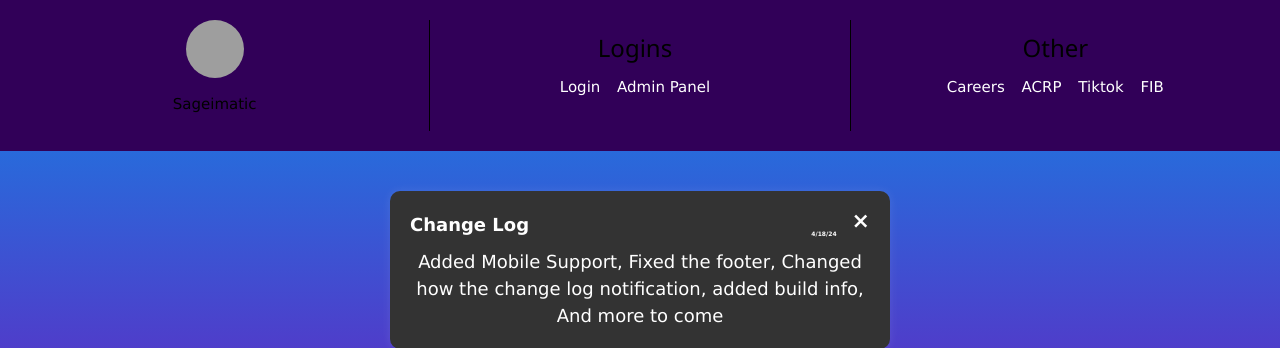
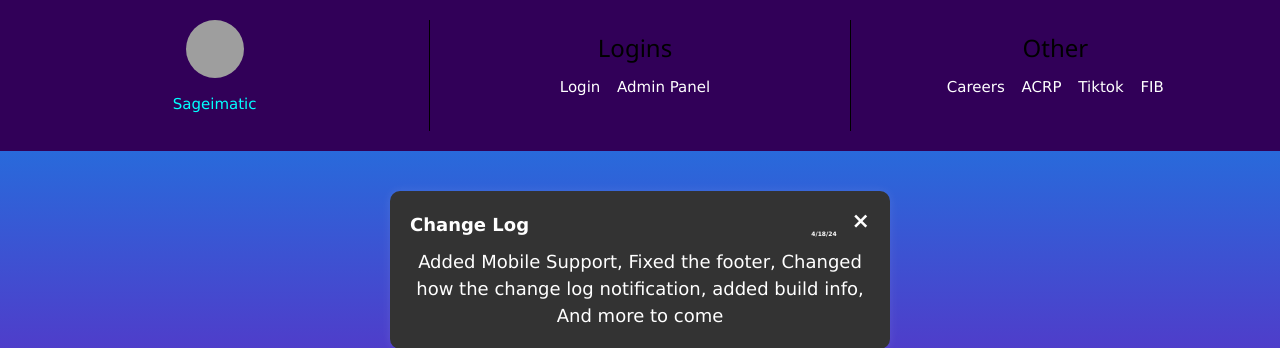
Before and after one commit to DCAus-code/dcaus-code.github.io, a PHP site: page /access/beta.html in a window 1280 px wide, with the pointer over the restyled element. Shown: the top 348 px of the page. Run offline with PHP 8.4, Linux system fonts and the light colour scheme; grey boxes are pictures that could not be loaded.

Commit message:
Update main-style.css

```diff
--- a/access/main-style.css
+++ b/access/main-style.css
@@ -169,8 +169,8 @@ body {
         padding-right: 6px;
     }
     .header__link:hover {
-    color: black;
+    color: cyan;
     }
 .header_link:active {
- color: gray;
+ color: cyan;
         }
```
